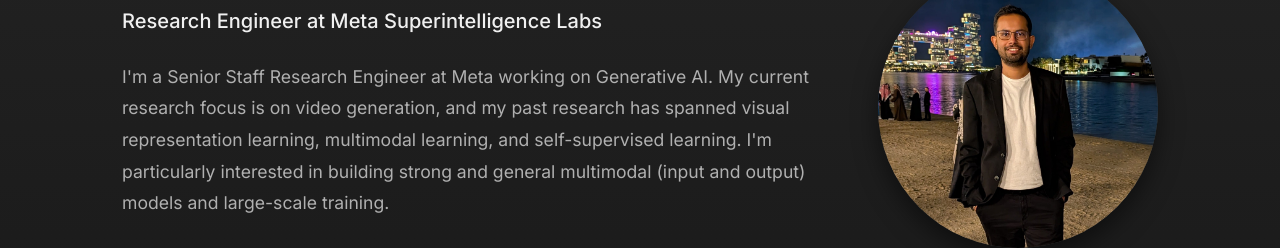
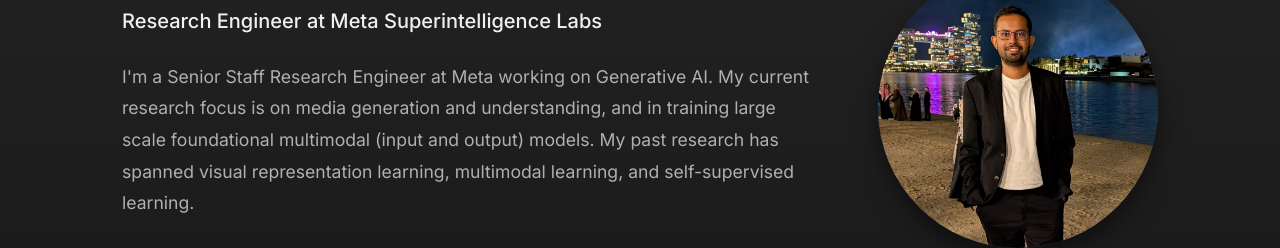
Before and after one commit to mannatsingh/mannatsingh.github.io, a plain HTML site: page index.html in a window 1280 px wide. Shown: the part 192-440 px from the top of the page. Drawn offline with Linux system fonts and the light colour scheme.

Commit message:
Update bio

```diff
--- a/index.html
+++ b/index.html
@@ -69,9 +69,10 @@
                 <p class="subtitle">Research Engineer at Meta Superintelligence Labs</p>
                 <p class="bio">
                     I'm a Senior Staff Research Engineer at Meta working on Generative AI.
-                    My current research focus is on video generation, and my past research has spanned visual representation learning,
-                    multimodal learning, and self-supervised learning. I'm particularly interested in building strong and general
-                    multimodal (input and output) models and large-scale training.
+                    My current research focus is on media generation and understanding, and in training large scale foundational
+                    multimodal (input and output) models.
+                    My past research has spanned visual representation learning,
+                    multimodal learning, and self-supervised learning.
                 </p>
                 <div class="social-links">
                     <a href="https://scholar.google.com/citations?user=QOO8OCcAAAAJ" target="_blank" title="Google Scholar">
```
